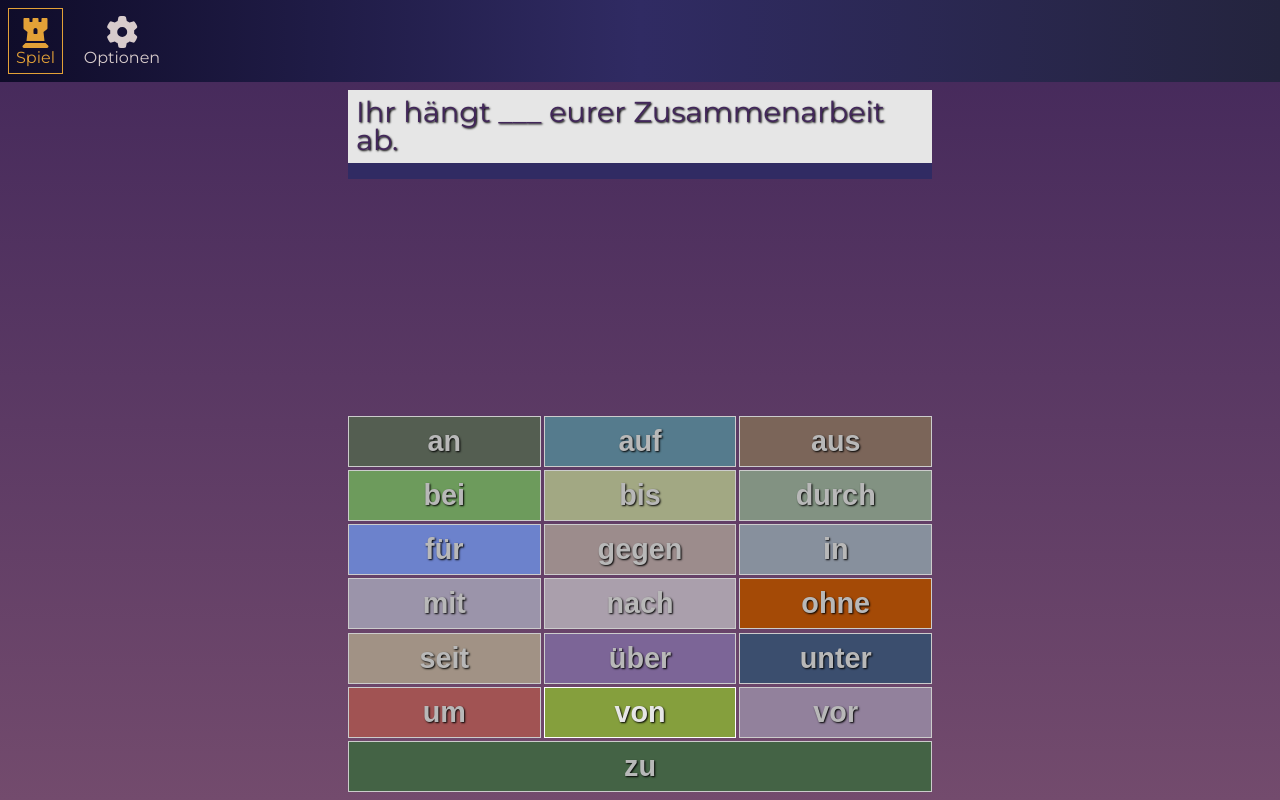
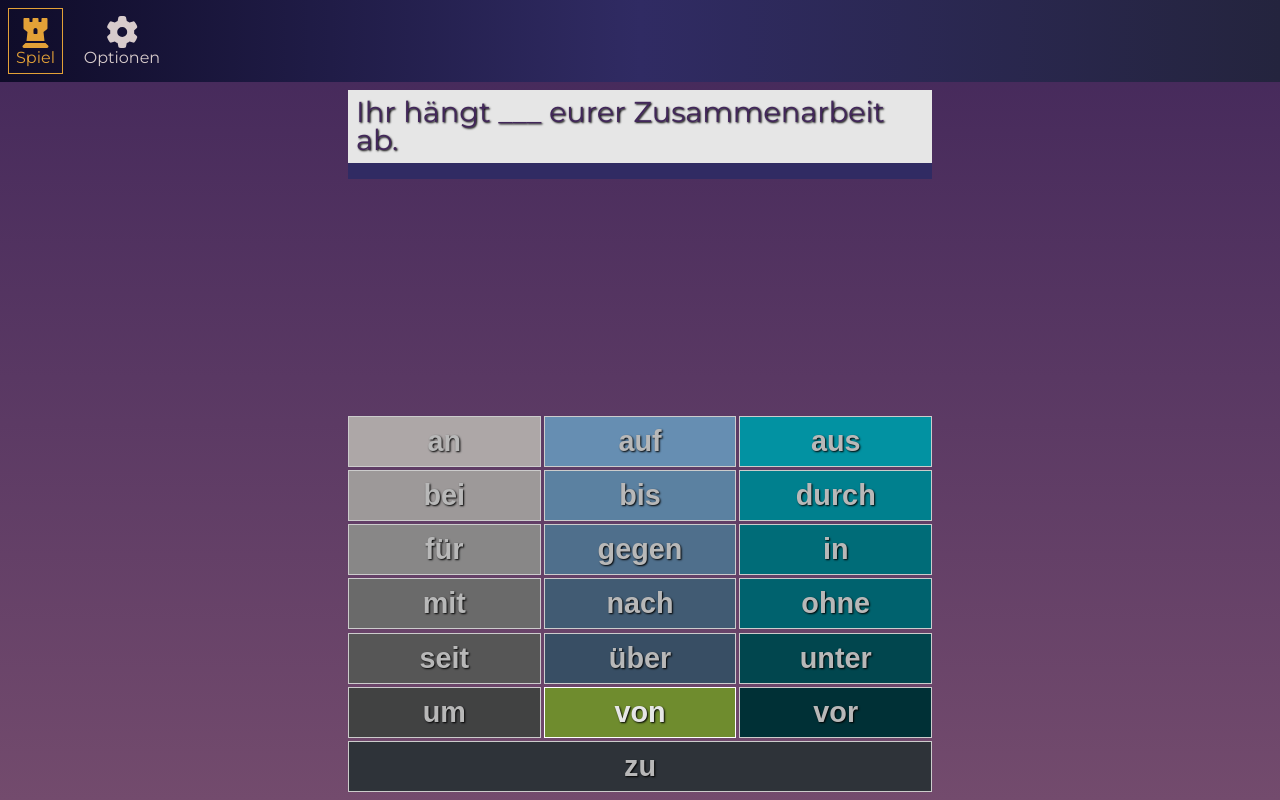
Before and after one commit to thegroosalugg/Geschwindigkeitsbegrenzung, a React (Vite) app: page / in a window 1280 px wide. Built offline with nearby package versions, Linux system fonts and the light colour scheme.

Commit message:
updated button backgrounds & function

```diff
--- a/src/components/quiz/Quiz.tsx
+++ b/src/components/quiz/Quiz.tsx
@@ -6,6 +6,13 @@ import useGameController from '@/hook/useGameController';
 export default function Quiz() {
   const { user, question, timeRemaining, timerStopped, maxTime, handleAnswer } =
     useGameController();
+
+  const getButtonBackground = (choice: string, background: string) => {
+    if (!timerStopped) return background;
+    if (choice ===  question.a) return '#6F8C2E'; // Green for the correct answer
+    if (choice === user.choice) return '#CD5C08'; // Red for the wrong user choice
+    return background; // Default for other buttons
+  };
 
   return (
     <>
@@ -18,13 +25,7 @@ export default function Quiz() {
           <motion.button
             key={choice}
             animate={{
-              background: timerStopped
-                ? choice === question.a
-                  ? '#859F3D'
-                  : user.choice === choice
-                  ? '#C5705D'
-                  : background
-                : background,
+              background: getButtonBackground(choice, background),
               filter: `brightness(${
                 timerStopped && user.choice !== choice && choice !== question.a ? 0.8 : 1
               })`,
--- a/src/data/userChoices.ts
+++ b/src/data/userChoices.ts
@@ -1,21 +1,21 @@
 export const userChoices = [
-  { choice: 'an',    background: '#697565' }, // at, on
-  { choice: 'auf',   background: '#6A9AB0' }, // on, upon
-  { choice: 'aus',   background: '#9A7E6F' }, // from, out of
-  { choice: 'bei',   background: '#88C273' }, // at, near, with
-  { choice: 'bis',   background: '#CBD2A4' }, // until
-  { choice: 'durch', background: '#A2B7A2' }, // through
-  { choice: 'für',   background: '#87A2FF' }, // for
-  { choice: 'gegen', background: '#C3AFAF' }, // against
-  { choice: 'in',    background: '#A9B4C4' }, // in, into
-  { choice: 'mit',   background: '#C2B9D4' }, // with
-  { choice: 'nach',  background: '#D5C7D7' }, // after, to
-  { choice: 'ohne',  background: '#CD5C08' }, // without
-  { choice: 'seit',  background: '#C9B7A6' }, // since, for (time)
-  { choice: 'über',  background: '#9B7EBD' }, // over, about
-  { choice: 'unter', background: '#4A628A' }, // under
-  { choice: 'um',    background: '#C96868' }, // around, at (time)
-  { choice: 'von',   background: '#B2C9D4' }, // from, of
-  { choice: 'vor',   background: '#B6A1C3' }, // before, in front of
-  { choice: 'zu',    background: '#557C56' }, // to
+  { choice: 'an',    background: '#d8d1d1' }, // at, on
+  { choice: 'auf',   background: '#7fb2df' }, // on, upon
+  { choice: 'aus',   background: '#02b6ca' }, // from, out of
+  { choice: 'bei',   background: '#c4bfbf' }, // at, near, with
+  { choice: 'bis',   background: '#72a1c9' }, // until
+  { choice: 'durch', background: '#00a0b2' }, // through
+  { choice: 'für',   background: '#aaa9a9' }, // for
+  { choice: 'gegen', background: '#638baf' }, // against
+  { choice: 'in',    background: '#008796' }, // in, into
+  { choice: 'mit',   background: '#858484' }, // with
+  { choice: 'nach',  background: '#517290' }, // after, to
+  { choice: 'ohne',  background: '#007b89' }, // without
+  { choice: 'seit',  background: '#6c6c6c' }, // since, for (time)
+  { choice: 'über',  background: '#46627d' }, // over, about
+  { choice: 'unter', background: '#015761' }, // under
+  { choice: 'um',    background: '#515253' }, // around, at (time)
+  { choice: 'von',   background: '#34495E' }, // from, of
+  { choice: 'vor',   background: '#003C43' }, // before, in front of
+  { choice: 'zu',    background: '#394047' }, // to
 ];
```
